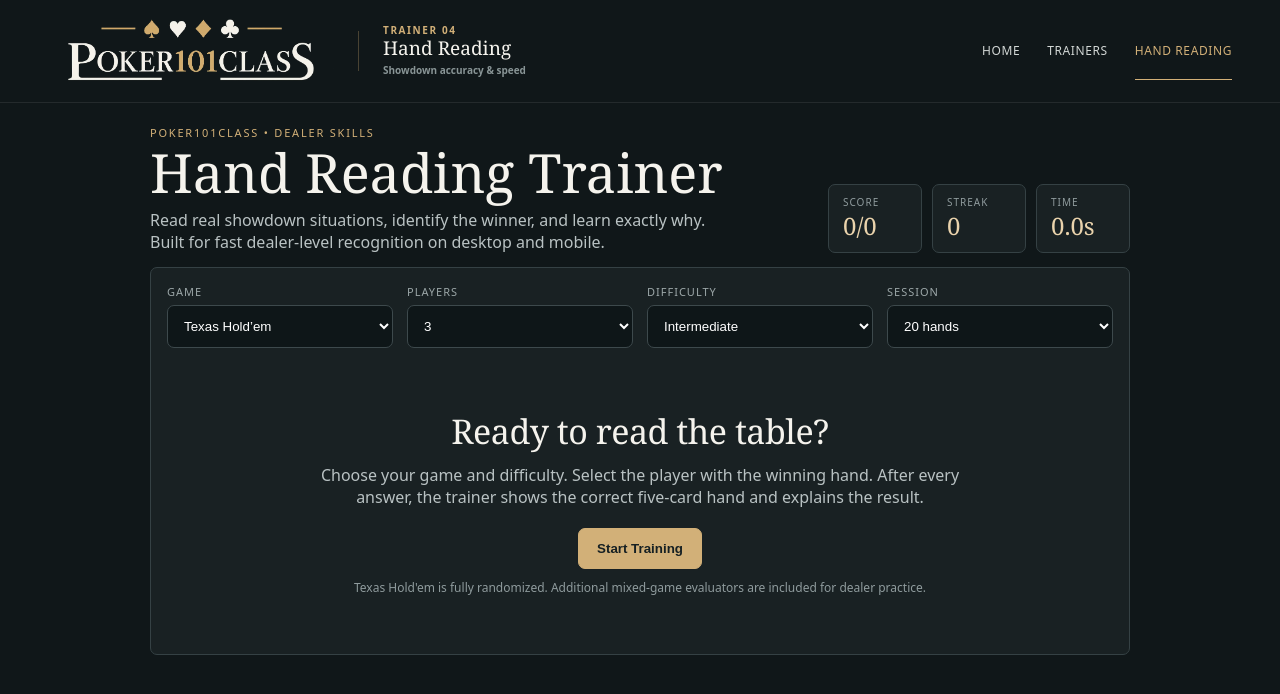
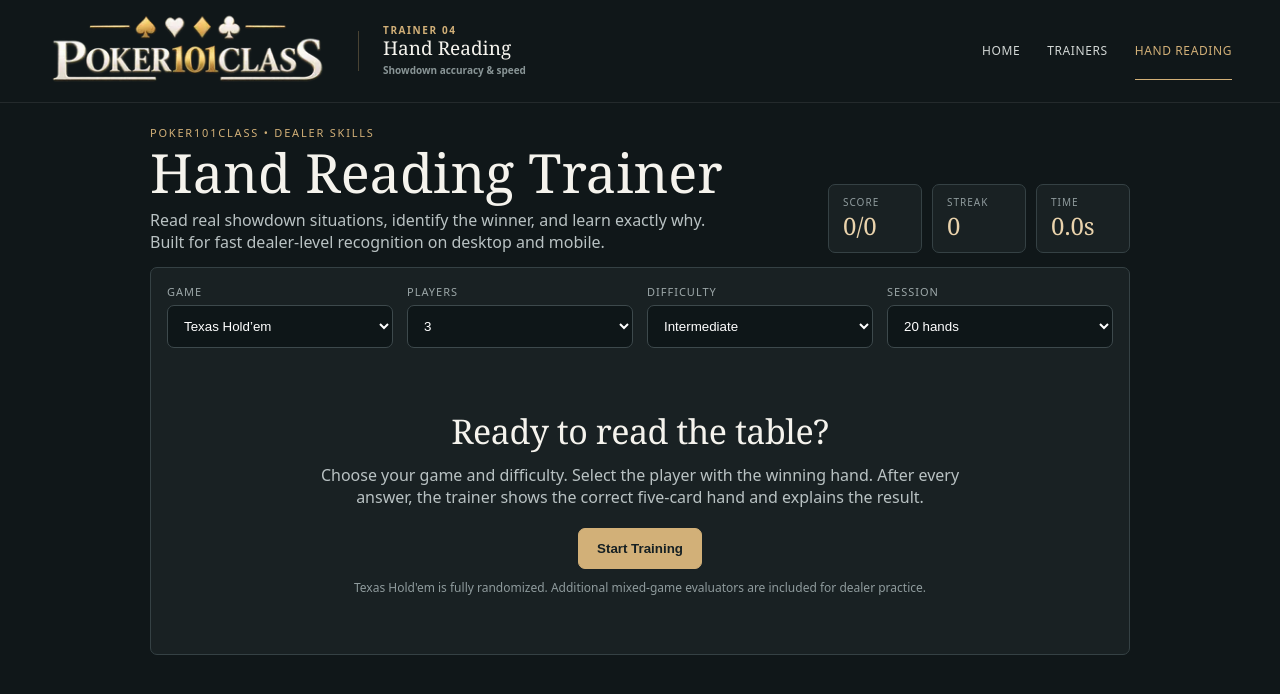
Before and after one commit to NeyshardA/poker-dealer-trainer, a website: page trainers/hand-reading.html in a window 1280 px wide. Drawn offline with Linux system fonts and the light colour scheme.

Commit message:
Use high-quality Poker101Class logo

```diff
--- a/trainers/hand-reading.html
+++ b/trainers/hand-reading.html
@@ -75,7 +75,7 @@
 </style>
 </head>
 <body class="trainer-page">
-<header class="p101-header"><div class="p101-topbar"><a class="p101-brand" href="../"><img src="../assets/poker101class-logo-18.webp" alt="Poker101Class"></a><span class="p101-divider"></span><div class="p101-trainer-title"><span>Trainer 04</span><strong>Hand Reading</strong><small>Showdown accuracy & speed</small></div><nav class="p101-nav"><a href="../">Home</a><a href="../#trainers">Trainers</a><a aria-current="page" href="#">Hand Reading</a></nav></div></header>
+<header class="p101-header"><div class="p101-topbar"><a class="p101-brand" href="../"><img src="../assets/poker101class-logo-hq.webp" alt="Poker101Class"></a><span class="p101-divider"></span><div class="p101-trainer-title"><span>Trainer 04</span><strong>Hand Reading</strong><small>Showdown accuracy & speed</small></div><nav class="p101-nav"><a href="../">Home</a><a href="../#trainers">Trainers</a><a aria-current="page" href="#">Hand Reading</a></nav></div></header>
 <main class="hr-wrap">
 <section class="hr-hero"><div><div class="eyebrow">Poker101Class • Dealer Skills</div><h1>Hand Reading Trainer</h1><p>Read real showdown situations, identify the winner, and learn exactly why. Built for fast dealer-level recognition on desktop and mobile.</p></div><div class="stats"><div class="statbox"><small>Score</small><b id="score">0/0</b></div><div class="statbox"><small>Streak</small><b id="streak">0</b></div><div class="statbox"><small>Time</small><b class="timer" id="timer">0.0s</b></div></div></section>
 <section class="panel">
```
